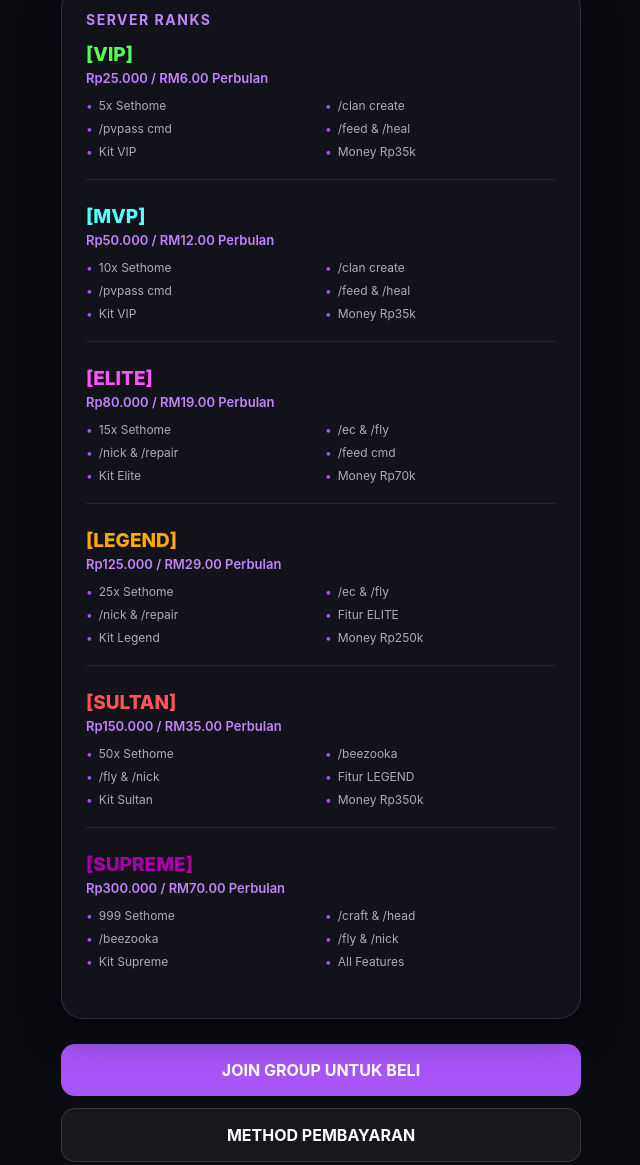
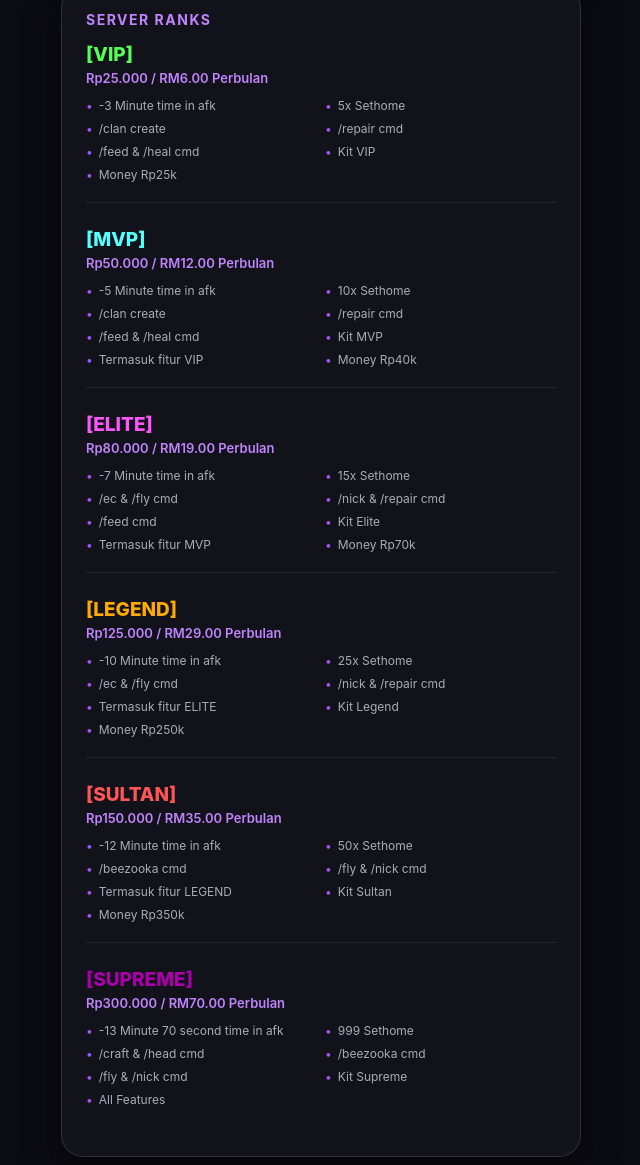
Before and after one commit to Faridgameprimi/pvpsl-store, a plain HTML site: page index.html in a window 1280 px wide. Shown: the part 352-1517 px from the top of the page, without its empty margins (319-959 px from the left). Drawn offline with Linux system fonts and the light colour scheme; no server answers.

Commit message:
Add files via upload

```diff
--- a/index.html
+++ b/index.html
@@ -185,12 +185,13 @@
         <div class="rank-name" style="color: #55ff55;">[VIP]</div>
         <span class="rank-price">Rp25.000 / RM6.00 Perbulan</span>
         <ul class="feature-list">
+          <li class="feature-item">-3 Minute time in afk</li>
           <li class="feature-item">5x Sethome</li>
           <li class="feature-item">/clan create</li>
-          <li class="feature-item">/pvpass cmd</li>
-          <li class="feature-item">/feed & /heal</li>
+          <li class="feature-item">/repair cmd</li>
+          <li class="feature-item">/feed & /heal cmd</li>
           <li class="feature-item">Kit VIP</li>
-          <li class="feature-item">Money Rp35k</li>
+          <li class="feature-item">Money Rp25k</li>
         </ul>
       </div>
 
@@ -198,12 +199,14 @@
         <div class="rank-name" style="color: #55ffff;">[MVP]</div>
         <span class="rank-price">Rp50.000 / RM12.00 Perbulan</span>
         <ul class="feature-list">
+          <li class="feature-item">-5 Minute time in afk</li>
           <li class="feature-item">10x Sethome</li>
           <li class="feature-item">/clan create</li>
-          <li class="feature-item">/pvpass cmd</li>
-          <li class="feature-item">/feed & /heal</li>
-          <li class="feature-item">Kit VIP</li>
-          <li class="feature-item">Money Rp35k</li>
+          <li class="feature-item">/repair cmd</li>
+          <li class="feature-item">/feed & /heal cmd</li>
+          <li class="feature-item">Kit MVP</li>
+          <li class="feature-item">Termasuk fitur VIP</li>
+          <li class="feature-item">Money Rp40k</li>
         </ul>
       </div>
 
@@ -211,11 +214,13 @@
         <div class="rank-name" style="color: #ff55ff;">[ELITE]</div>
         <span class="rank-price">Rp80.000 / RM19.00 Perbulan</span>
         <ul class="feature-list">
+          <li class="feature-item">-7 Minute time in afk</li>
           <li class="feature-item">15x Sethome</li>
-          <li class="feature-item">/ec & /fly</li>
-          <li class="feature-item">/nick & /repair</li>
+          <li class="feature-item">/ec & /fly cmd</li>
+          <li class="feature-item">/nick & /repair cmd</li>
           <li class="feature-item">/feed cmd</li>
           <li class="feature-item">Kit Elite</li>
+          <li class="feature-item">Termasuk fitur MVP</li>
           <li class="feature-item">Money Rp70k</li>
         </ul>
       </div>
@@ -224,10 +229,11 @@
         <div class="rank-name" style="color: #ffaa00;">[LEGEND]</div>
         <span class="rank-price">Rp125.000 / RM29.00 Perbulan</span>
         <ul class="feature-list">
+        <li class="feature-item">-10 Minute time in afk</li>
           <li class="feature-item">25x Sethome</li>
-          <li class="feature-item">/ec & /fly</li>
-          <li class="feature-item">/nick & /repair</li>
-          <li class="feature-item">Fitur ELITE</li>
+          <li class="feature-item">/ec & /fly cmd</li>
+          <li class="feature-item">/nick & /repair cmd</li>
+          <li class="feature-item">Termasuk fitur ELITE</li>
           <li class="feature-item">Kit Legend</li>
           <li class="feature-item">Money Rp250k</li>
         </ul>
@@ -237,10 +243,11 @@
         <div class="rank-name" style="color: #ff5555;">[SULTAN]</div>
         <span class="rank-price">Rp150.000 / RM35.00 Perbulan</span>
         <ul class="feature-list">
+        <li class="feature-item">-12 Minute time in afk</li>
           <li class="feature-item">50x Sethome</li>
-          <li class="feature-item">/beezooka</li>
-          <li class="feature-item">/fly & /nick</li>
-          <li class="feature-item">Fitur LEGEND</li>
+          <li class="feature-item">/beezooka cmd</li>
+          <li class="feature-item">/fly & /nick cmd</li>
+          <li class="feature-item">Termasuk fitur LEGEND</li>
           <li class="feature-item">Kit Sultan</li>
           <li class="feature-item">Money Rp350k</li>
         </ul>
@@ -250,10 +257,11 @@
         <div class="rank-name" style="color: #aa00aa;">[SUPREME]</div>
         <span class="rank-price">Rp300.000 / RM70.00 Perbulan</span>
         <ul class="feature-list">
+        <li class="feature-item">-13 Minute 70 second time in afk</li>
           <li class="feature-item">999 Sethome</li>
-          <li class="feature-item">/craft & /head</li>
-          <li class="feature-item">/beezooka</li>
-          <li class="feature-item">/fly & /nick</li>
+          <li class="feature-item">/craft & /head cmd</li>
+          <li class="feature-item">/beezooka cmd</li>
+          <li class="feature-item">/fly & /nick cmd</li>
           <li class="feature-item">Kit Supreme</li>
           <li class="feature-item">All Features</li>
         </ul>
```
